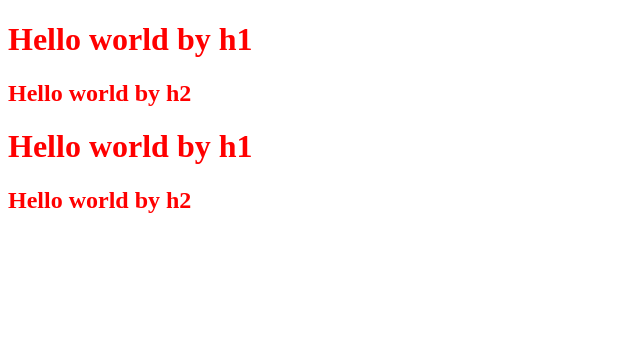
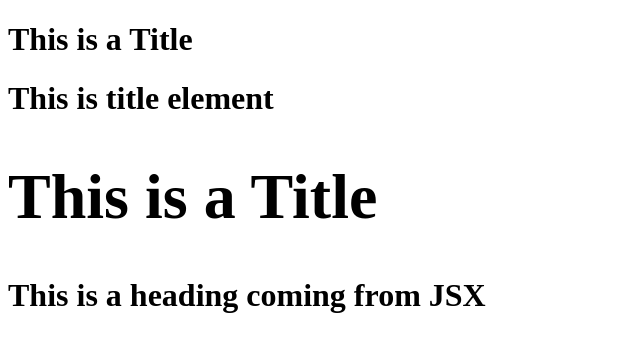
Before and after one commit to deepaksharma13/Eats-24, a React (Vite) app: page / in a window 1280 px wide. Shown: the top 352 px of the page, without its empty margins (0-640 px from the left). Built offline with nearby package versions, Linux system fonts and the light colour scheme.

Commit message:
creatde a componets and react elemment

```diff
--- a/App.js
+++ b/App.js
@@ -1,17 +1,25 @@
-import React from "react"
+import React, { Component } from "react";
 import ReactDOM from "react-dom/client";
 
+// We can call Component inside a Component.
+// Can call a react element inside a Component.
+// can call a component inside a react element.
+// can call element inside a element.
 
-const head = React.createElement("div",{id:"head", abc:"react"},[
-    React.createElement("div",{id:"child", child:"chilsn"},[
-        React.createElement("h1",{id:"head1", abc:"react"},"Hello world by h1" ),
-        React.createElement("h2",{id:"head2", abc:"react"},"Hello world by h2" )
-    ]),
-    React.createElement("div",{id:"child", child:"chilsn"},[
-        React.createElement("h1",{id:"head1", abc:"react"},"Hello world by h1" ),
-        React.createElement("h2",{id:"head2", abc:"react"},"Hello world by h2" )
-    ])
-]);
+const Title = () => <h1>This is a Title</h1>;
 
-        const root = ReactDOM.createRoot(document.getElementById('root'));
-        root.render(head);
+const title = <h1>This is title element
+    <Title />
+</h1>
+
+
+const HeadingJsx = () => {
+ return <div>
+    <Title />
+    {title}
+    <h1>This is a heading coming from JSX</h1>
+  </div>;
+};
+
+const root = ReactDOM.createRoot(document.getElementById("root"));
+root.render(<HeadingJsx />);
--- a/package.json
+++ b/package.json
@@ -4,6 +4,8 @@
   "description": "This is Eats 24 Food App",
   "main": "App.js",
   "scripts": {
+    "start": "parcel index.html",
+    "build": "parcel build index.html",
     "test": "jest"
   },
   "repository": {
```
